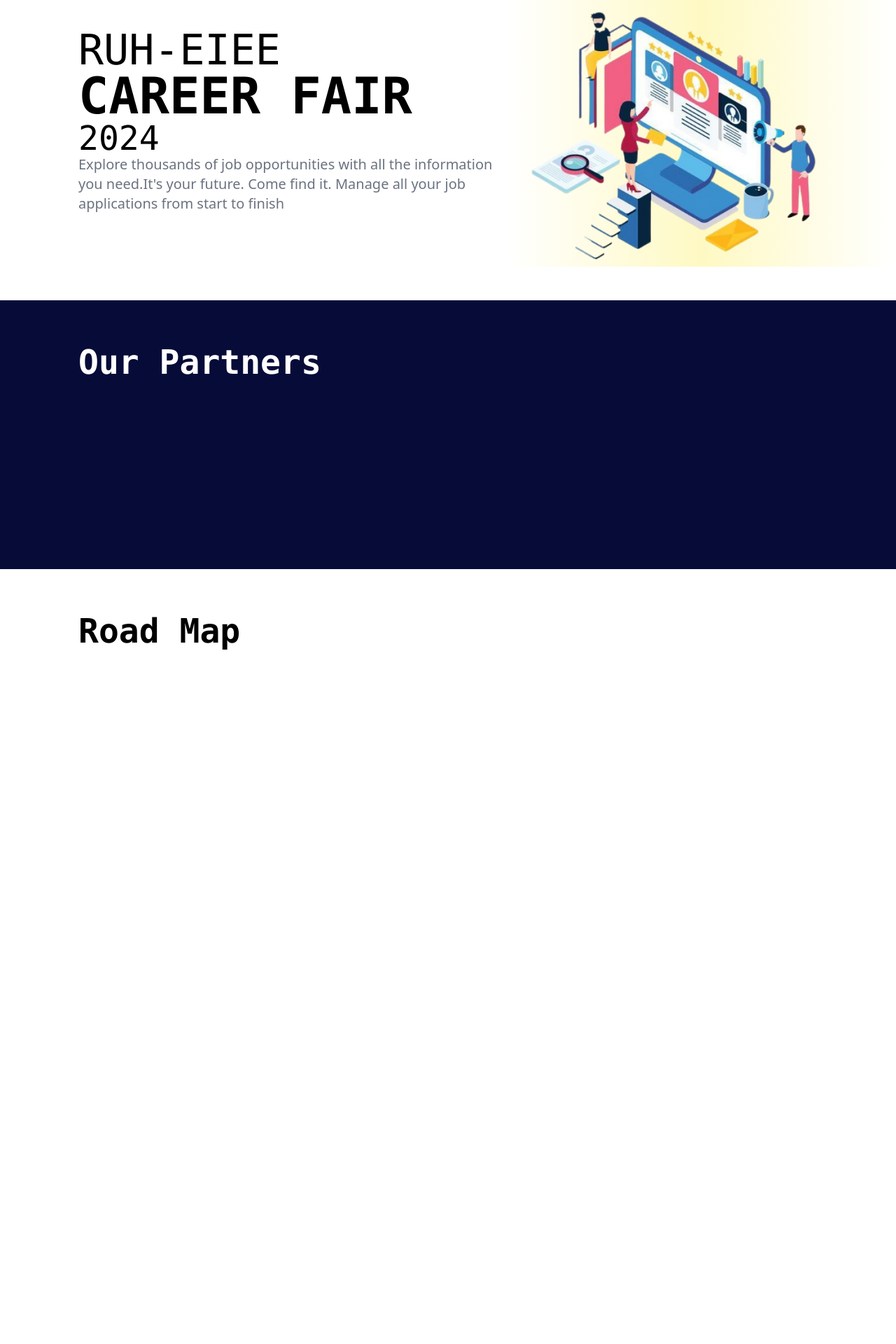
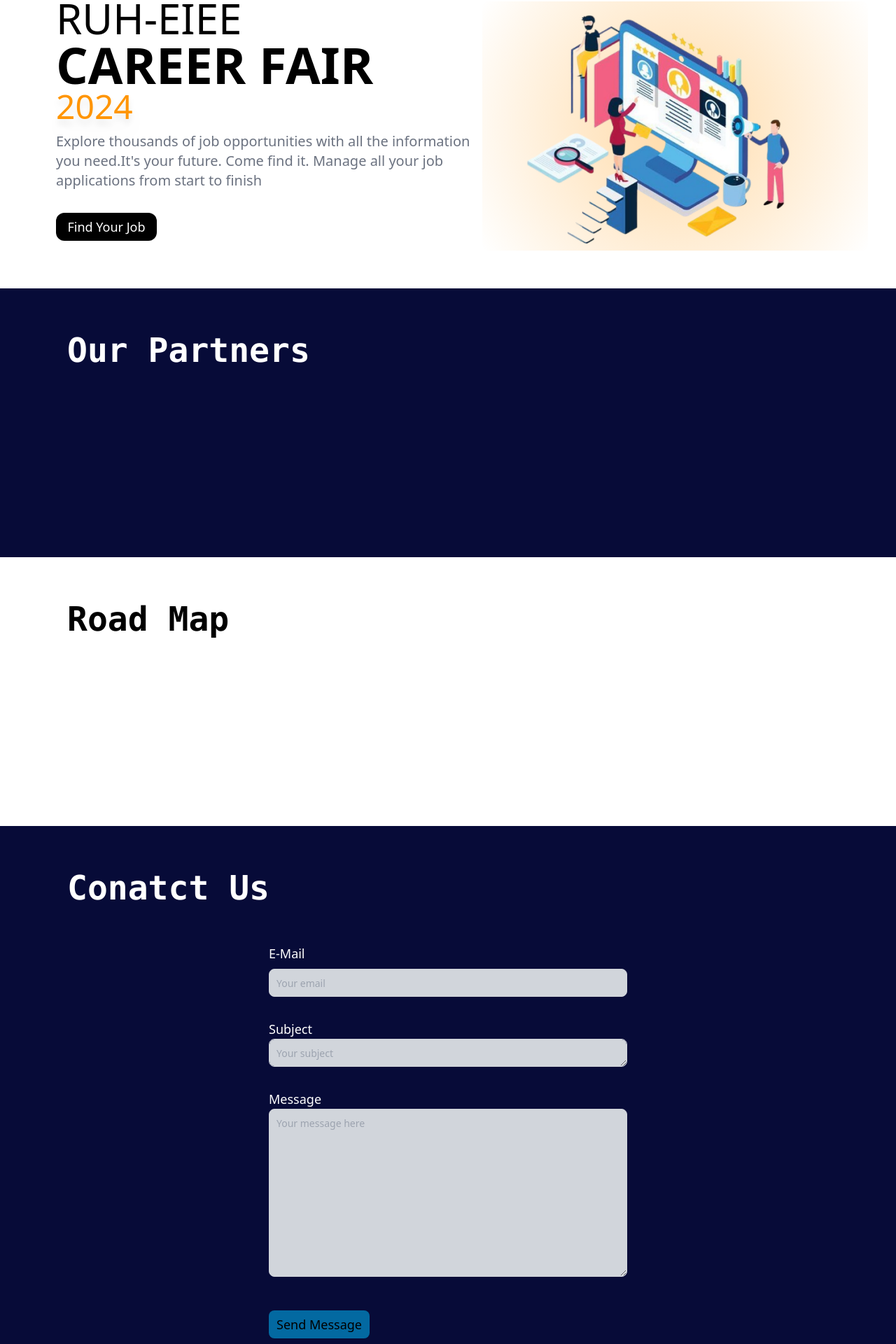
Before and after one commit to vishnaka-dasanayaka/CareerExpo, a React (Create React App) app in the folder app/client/: page / in a window 1280 px wide. Shown: the part 100-2020 px from the top of the page at 70% size. Before the commit the page ends 1297 px from the top, so only its background shows below. Built offline with nearby package versions, Linux system fonts and the light colour scheme.

Commit message:
conatct us part

```diff
--- /dev/null
+++ b/app/client/src/components/Contact.jsx
@@ -0,0 +1,52 @@
+import React from "react";
+
+const Contact = () => {
+  return (
+    <section className="bg-[#070B38]  flex flex-col justify-center items-center">
+      <div className="flex pt-16 justify-start w-[85%]">
+        <h1 className="text-5xl text-white font-mono font-bold text-center md:text-left lg:text-start w-[85%]">
+          Conatct Us
+        </h1>
+      </div>
+      <div className="flex w-[80%] justify-center pt-10">
+        <form className="w-[50%]">
+          <div className=" flex flex-col py-4">
+            <label className="text-white text-lg pb-2">E-Mail</label>
+            <input
+              type="email"
+              id="email"
+              name="email"
+              placeholder="Your email"
+              class="h-10 shadow-sm bg-gray-300 border border-gray-300 text-gray-900 text-sm rounded-lg focus:outline-none focus:border-sky-500 focus:ring-1 focus:ring-sky-800 block w-full p-2.5"
+            />
+          </div>
+          <div className=" flex flex-col py-4">
+            <label className="text-white text-lg">Subject</label>
+            <textarea
+              id="subject"
+              name="subject"
+              placeholder="Your subject"
+              className="h-10 shadow-sm bg-gray-300 border border-gray-300 text-gray-900 text-sm rounded-lg focus:outline-none focus:border-sky-500 focus:ring-1 focus:ring-sky-800 block w-full p-2.5"
+            />
+          </div>
+          <div className=" flex flex-col py-4">
+            <label className="text-white text-lg">Message</label>
+            <textarea
+              id="message"
+              name="message"
+              placeholder="Your message here"
+              className="h-60 shadow-sm bg-gray-300 border border-gray-300 text-gray-900 text-sm rounded-lg focus:outline-none focus:border-sky-500 focus:ring-1 focus:ring-sky-800 block w-full p-2.5"
+            />
+          </div>
+          <div className=" py-8">
+            <button className="bg-sky-700 text-black text-lg font-Montserrat h-10 w-36 rounded-lg">
+              Send Message
+            </button>
+          </div>
+        </form>
+      </div>
+    </section>
+  );
+};
+
+export default Contact;
--- a/app/client/src/components/Hero.jsx
+++ b/app/client/src/components/Hero.jsx
@@ -4,26 +4,35 @@ import HeroImage from "../assets/hero_image.png";
 const Hero = () => {
   return (
     <section className="bg-[#FFFF]">
-      <div className="flex pt-16 pl-28 pb-12 items-center justify-between">
+      <div className="flex flex-col md:flex-row lg:flex-row pt-16 pl-12 lg:pl-20 pr-10 pb-12 items-center justify-between ">
         <div>
-          <h1 className="text-6xl font-mono">RUH-EIEE</h1>
-          <h1 className="text-7xl font-mono font-extrabold">CAREER FAIR</h1>
-          <h1 className="text-5xl font-mono">2024</h1>
-          <p className="max-w-2xl mb-6 font-normal text-gray-500 lg:mb-8 md:text-lg lg:text-xl dark:text-black">
+          <h1 className="text-6xl font-Montserrat text-center md:text-left lg:text-left">
+            RUH-EIEE
+          </h1>
+          <h1 className="text-7xl  font-Montserrat font-extrabold  text-center md:text-left lg:text-left">
+            CAREER FAIR
+          </h1>
+          <h1 className="text-5xl drop-shadow-xl font-Montserrat text-[#FF9503] text-center md:text-left lg:text-left">
+            2024
+          </h1>
+          <p className="max-w-2xl mb-6 pt-3 font-Montserrat text-gray-500 lg:mb-8 md:text-lg lg:text-xl dark:text-black text-center md:text-left lg:text-left">
             Explore thousands of job opportunities with all the information you
             need.It's your future. Come find it. Manage all your job
             applications from start to finish
           </p>
+          <div className="flex pb-5 justify-center  md:justify-start lg:justify-start">
+            <button className="bg-black text-white text-lg font-Montserrat h-10 w-36 rounded-xl">
+              Find Your Job
+            </button>
+          </div>
         </div>
-        <div className="relative w-[600px] h-auto pr-20">
-          <div className="absolute inset-0 bg-gradient-to-r from-white via-yellow-100 to-white rounded-lg"></div>
-
-            <img
-              src={HeroImage}
-              alt="Logo"
-              className="relative w-full h-auto rounded-lg"
-            />
-
+        <div className="relative flex justify-center items-center w-[400px] lg:w-[600px] h-auto pr-20">
+          <div className="absolute inset-0 bg-gradient-radial from-[#FFDAA7] to-transparent rounded-lg"></div>
+          <img
+            src={HeroImage}
+            alt="Logo"
+            className="relative w-full h-auto rounded-lg pl-8"
+          />
         </div>
       </div>
     </section>
--- a/app/client/src/components/Partners.jsx
+++ b/app/client/src/components/Partners.jsx
@@ -3,8 +3,8 @@ import React from "react";
 const Partners = () => {
   return (
     <section className="bg-[#070B38]">
-      <div className="flex pt-16 pl-28  h-96">
-        <h1 className="text-5xl text-white font-mono font-bold">
+      <div className="flex pt-16 justify-center h-96 ">
+        <h1 className="text-5xl text-white font-mono font-bold text-center md:text-left lg:text-start w-[85%]">
           Our Partners
         </h1>
       </div>
--- a/app/client/src/components/Roadmap.jsx
+++ b/app/client/src/components/Roadmap.jsx
@@ -3,8 +3,10 @@ import React from 'react'
 const Roadmap = () => {
   return (
     <section className="bg-[#FFFF]">
-      <div className="flex pt-16 pl-28  h-96">
-        <h1 className="text-5xl text-black font-mono font-bold">Road Map</h1>
+      <div className="flex pt-16 justify-center h-96 ">
+        <h1 className="text-5xl text-black font-mono font-bold text-center md:text-left lg:text-start w-[85%]">
+          Road Map
+        </h1>
       </div>
     </section>
   );
--- a/app/client/src/pages/Home.jsx
+++ b/app/client/src/pages/Home.jsx
@@ -3,6 +3,7 @@ import Header from "../components/Header";
 import Hero from "../components/Hero";
 import Partners from "../components/Partners";
 import Roadmap from "../components/Roadmap";
+import Contact from "../components/Contact";
 
 function Home() {
   return (
@@ -11,6 +12,7 @@ function Home() {
       <Hero />
       <Partners />
       <Roadmap />
+      <Contact />
     </div>
   );
 }
--- a/app/client/tailwind.config.js
+++ b/app/client/tailwind.config.js
@@ -1,10 +1,13 @@
 /** @type {import('tailwindcss').Config} */
 module.exports = {
-  content: [
-    "./src/**/*.{js,jsx,ts,tsx}",
-  ],
+  content: ["./src/**/*.{js,jsx,ts,tsx}"],
   theme: {
-    extend: {},
+    extend: {
+      backgroundImage: {
+        "gradient-radial":
+          "radial-gradient(circle at center, var(--tw-gradient-stops))",
+      },
+    },
   },
   plugins: [],
-}
+};
```
